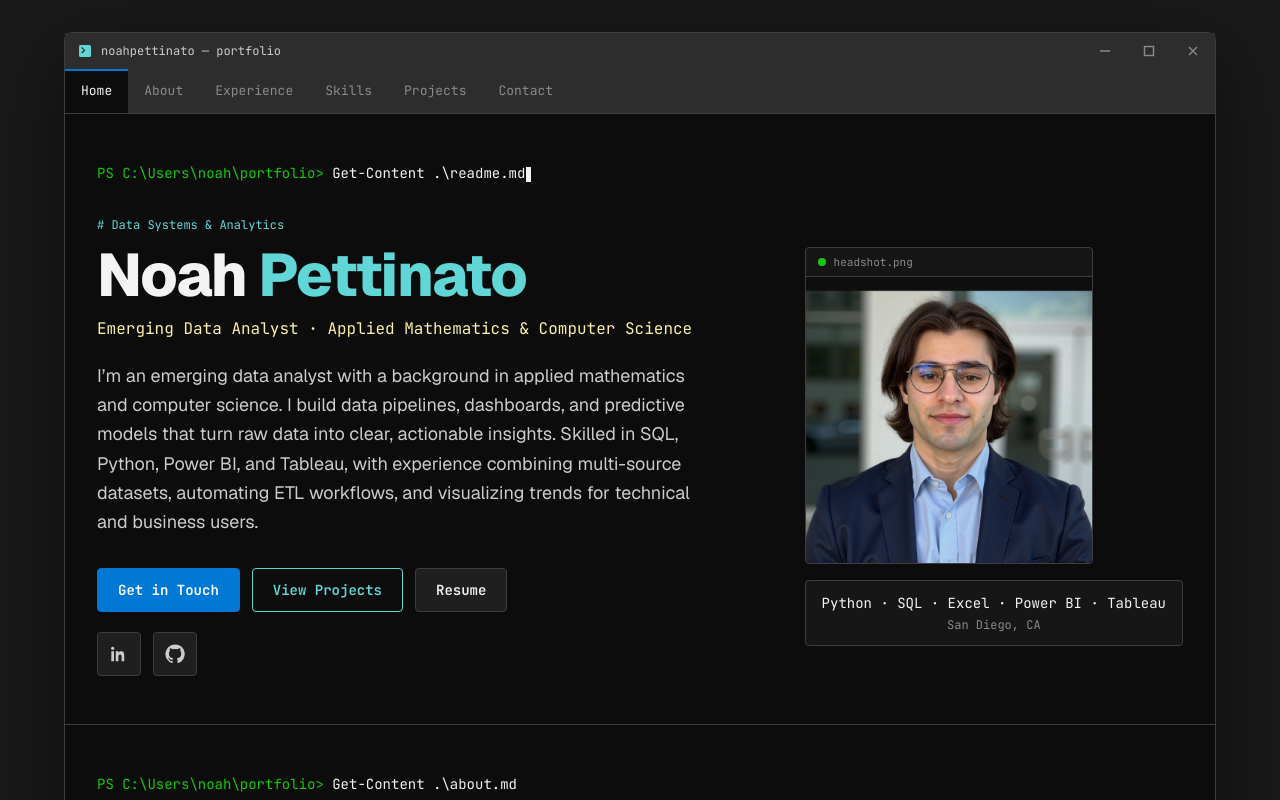
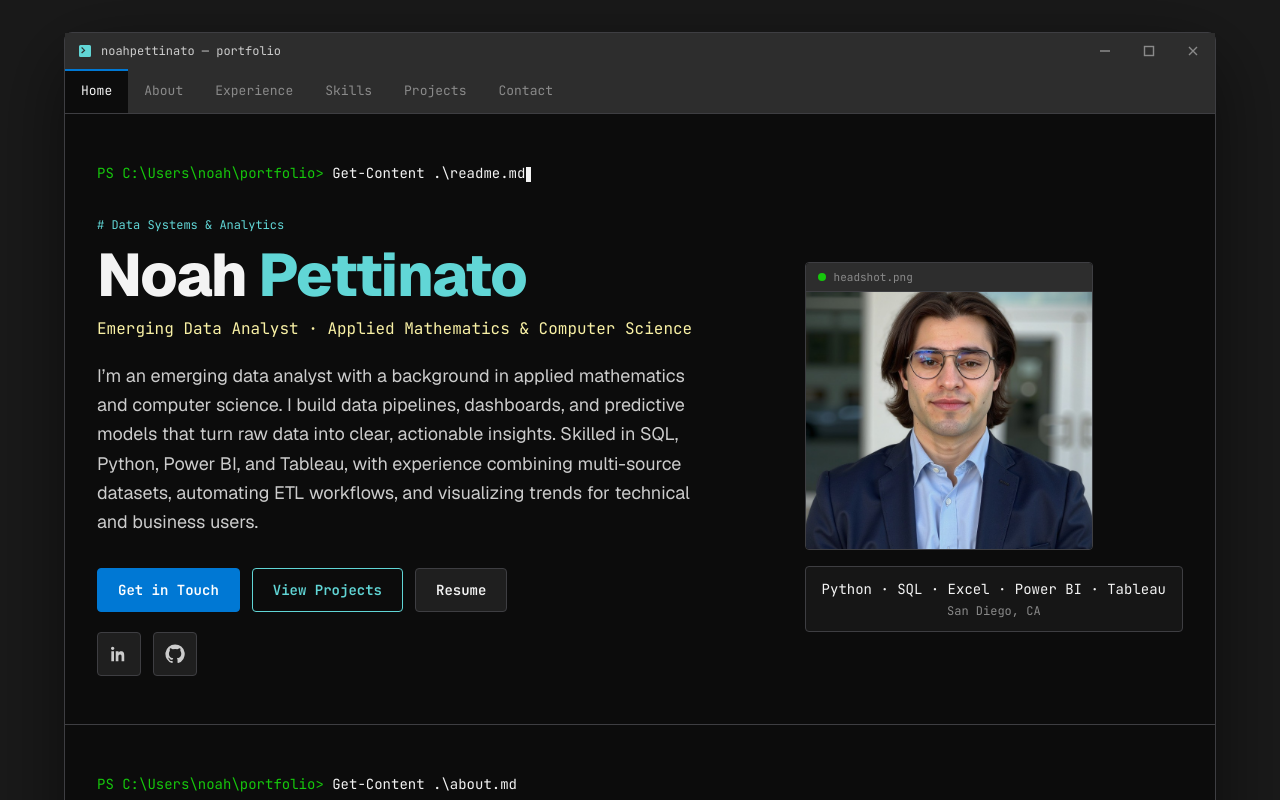
Before and after one commit to noahpettinato/portfolio-site, a Next.js app: page / in a window 1280 px wide. Shown: the top 800 px of the page. Built offline with nearby package versions, Linux system fonts and the light colour scheme.

Commit message:
Sit the headshot title bar flush on the photo.

```diff
--- a/app/page.tsx
+++ b/app/page.tsx
@@ -113,20 +113,20 @@ export default function Home() {
               </div>
 
               <aside className="justify-self-center lg:justify-self-end">
-                <div className="w-64 overflow-hidden rounded-sm border border-[var(--term-border)] bg-[var(--term-surface)] md:w-72">
-                  <div className="flex items-center gap-2 border-b border-[var(--term-border)] px-3 py-1.5 font-mono text-[11px] text-[var(--term-dim)]">
-                    <span className="h-2 w-2 rounded-full bg-[var(--term-green)]" />
-                    headshot.png
-                  </div>
-                  <div className="relative mx-auto aspect-square w-full">
+                <div className="relative w-64 overflow-hidden rounded-sm border border-[var(--term-border)] md:w-72">
+                  <div className="relative aspect-square w-full">
                     <Image
                       src="/Headshot.png"
                       alt="Noah Pettinato headshot"
                       fill
                       priority
                       sizes="288px"
-                      className="object-cover"
+                      className="object-cover object-top"
                     />
+                  </div>
+                  <div className="absolute inset-x-0 top-0 z-10 flex items-center gap-2 border-b border-[var(--term-border)] bg-[var(--term-tab)] px-3 py-1.5 font-mono text-[11px] text-[var(--term-dim)]">
+                    <span className="h-2 w-2 rounded-full bg-[var(--term-green)]" />
+                    headshot.png
                   </div>
                 </div>
                 <div className="mt-4 rounded-sm border border-[var(--term-border)] bg-[var(--term-surface)] px-4 py-3 text-center">
```
